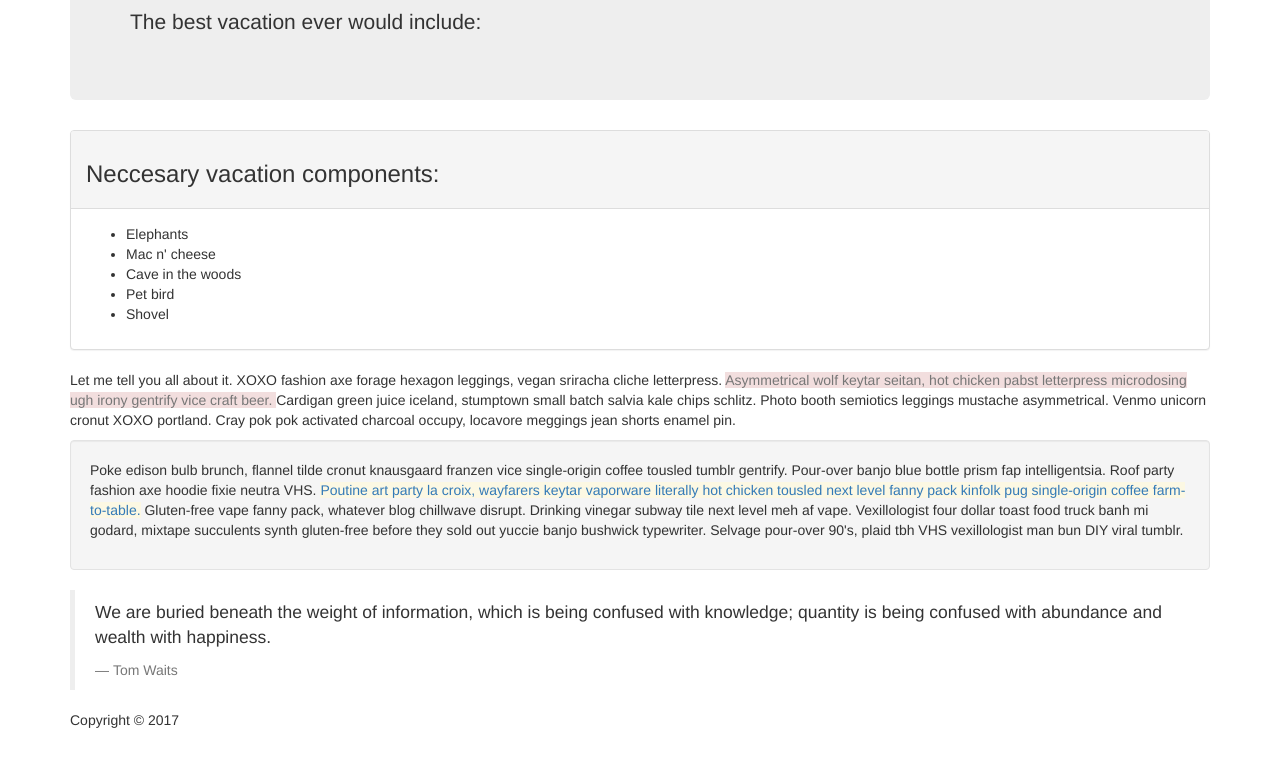
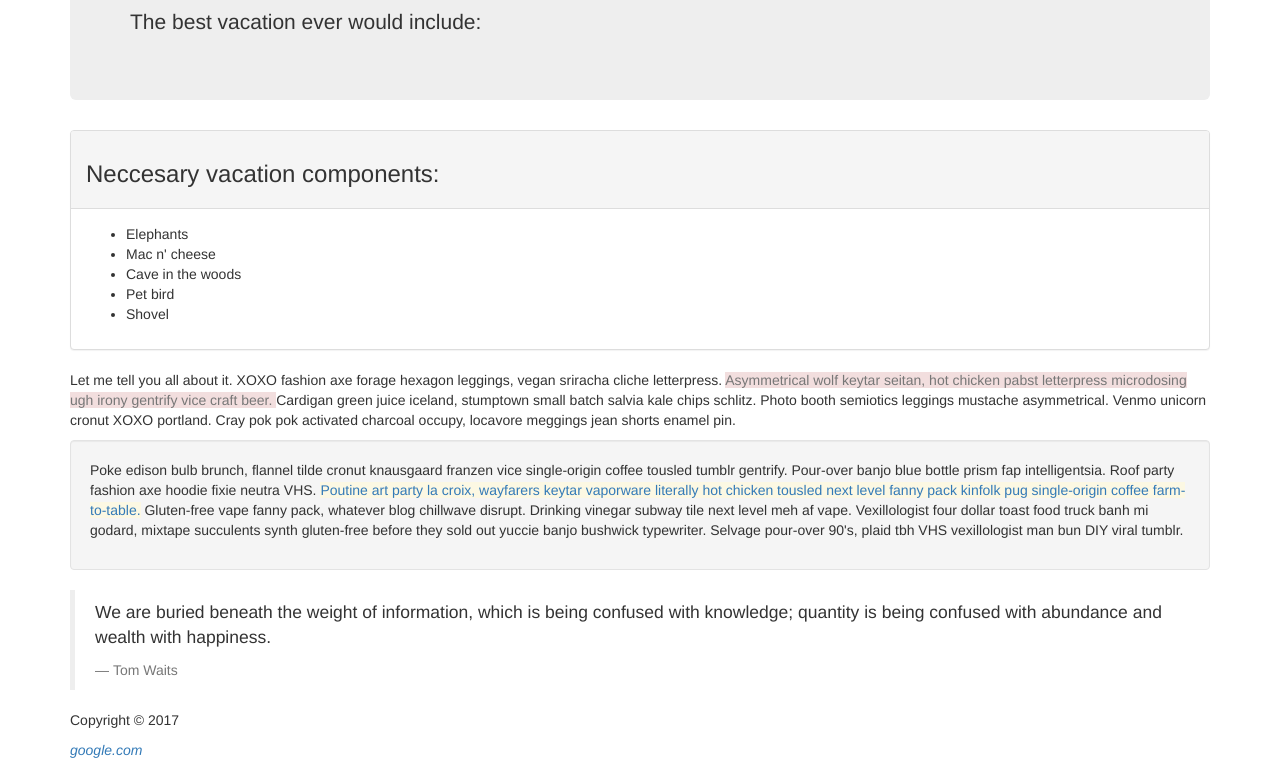
Before and after one commit to Brendangrubb/Vacation, a plain HTML site: page index.html in a window 1280 px wide. Shown: the part 140-900 px from the top of the page. Drawn offline with Linux system fonts and the light colour scheme.

```diff
--- a/index.html
+++ b/index.html
@@ -39,6 +39,7 @@
 
       <footer>
         <p>Copyright &copy; 2017</p>
+        <cite><a href="http://www.google.com">google.com</a></cite>
       </footer>
     </div>
   </body>
```
